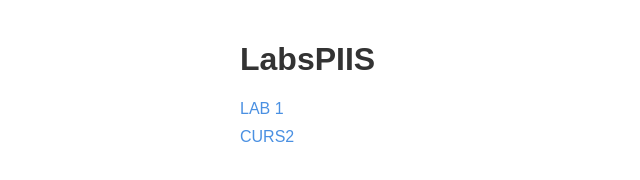
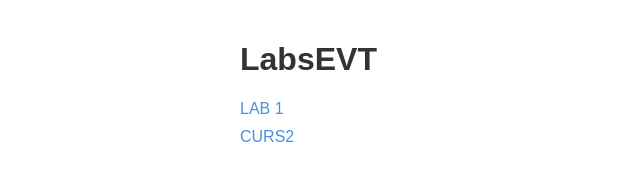
Before and after one commit to Artyom1944/EVTBSUIR, a plain HTML site: page index.html in a window 1280 px wide. Shown: the full height of the page, 0-640 px from the left. Drawn offline with Linux system fonts and the light colour scheme.

Commit message:
Update index.html

```diff
--- a/index.html
+++ b/index.html
@@ -37,7 +37,7 @@
     </style>
 </head>
 <body>
-    <h1>LabsPIIS</h1>
+    <h1>LabsEVT</h1>
     <ul>
         <li><a href="EVT1.1/Filmi.html">LAB 1</a></li>
         <li><a href="SITE2/index.html">CURS2</a></li>
```
